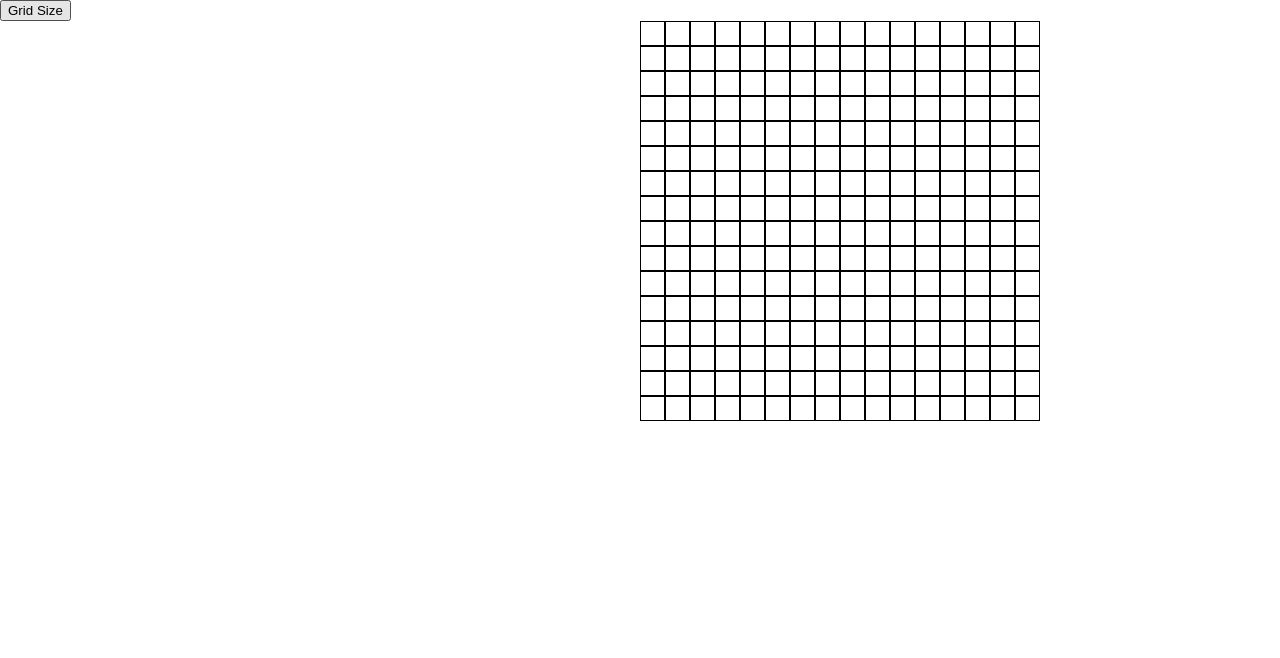
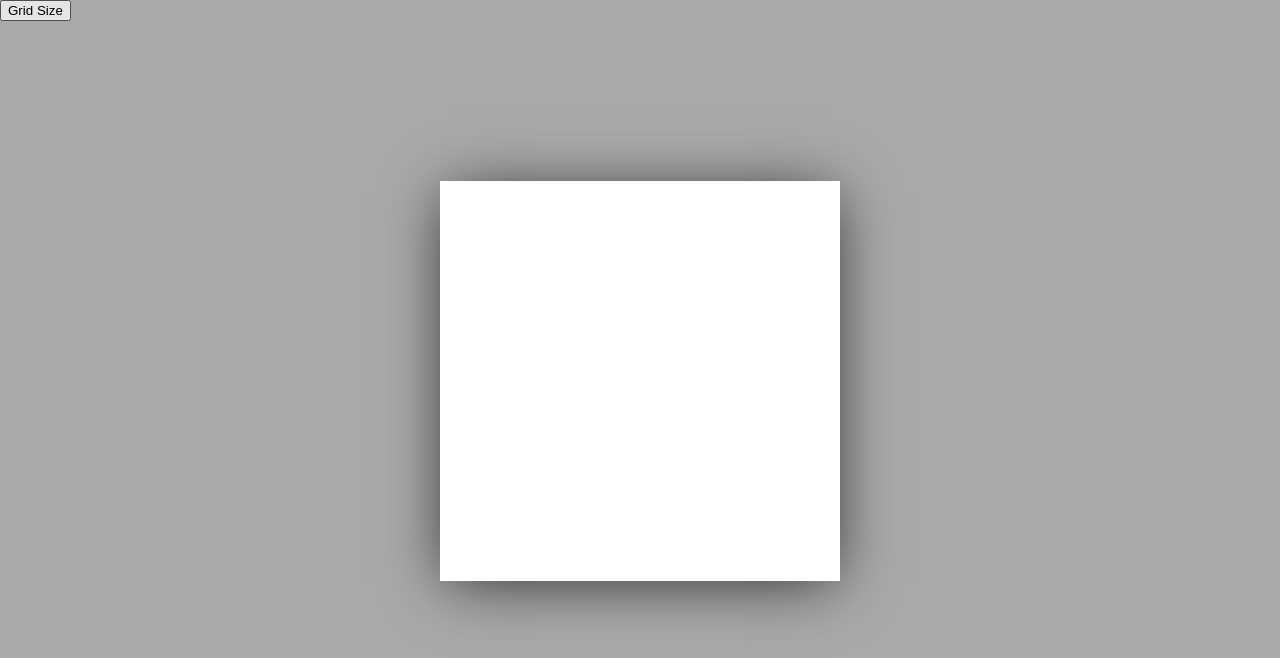
Before and after one commit to stefan-1904/odin-etch-a-sketch, a plain HTML site: page index.html in a window 1280 px wide. Drawn offline with Linux system fonts and the light colour scheme.

Commit message:
Add consistent grid sizing & several CSS attributes to create a more refined look

```diff
--- a/app.js
+++ b/app.js
@@ -1,8 +1,10 @@
 function createGrid(rows, cols) {
     const container = document.getElementById('container');
+
     for (let r = 0; r < rows; r++) {
         const row = document.createElement('div');
         row.classList.add('grid-row');
+
         for (let c = 0; c < cols; c++) {
             const cell = document.createElement('div');
             cell.classList.add('grid-column');
@@ -15,34 +17,34 @@ function createGrid(rows, cols) {
 createGrid(16, 16);
 
 function gridHover() {
-	const cells = document.querySelectorAll('.grid-column');
-	cells.forEach(cell => {
-		cell.addEventListener('mouseover', () => {
-			cell.style.backgroundColor = 'black';
-		});
+    const container = document.getElementById('container');
+
+    container.addEventListener('mouseover', (event) => {
+        if (event.target.classList.contains('grid-column')) {
+            event.target.style.backgroundColor = 'black';
+        }
     });
 }
 
 gridHover();
+
+function removeGrid() {
+    const container = document.getElementById('container');
+    container.innerHTML = '';
+}
 
 function gridButtonPrompt() {
     const gridBtn = document.querySelector('#size-btn');
     gridBtn.addEventListener('click', () => {
         let userInput = prompt('Enter new grid size from 1-64:');
         userInput = parseInt(userInput);
-        if (userInput < 1 || userInput > 64) {
+        if (isNaN(userInput) || userInput < 1 || userInput > 64) {
             alert('Invalid. Choose a number between 1-64');
         } else {
-            gridSize(userInput);
+            removeGrid();
+            createGrid(userInput, userInput);
         }
     });
 }
 
 gridButtonPrompt();
-
-function gridSize(userInput) {
-    let gridCells = document.querySelectorAll('.grid-row', 'grid-column');
-    gridCells.forEach(gridCell => gridCell.remove());
-    createGrid(userInput, userInput);
-	gridHover();
-}
--- a/index.html
+++ b/index.html
@@ -9,6 +9,8 @@
 </head>
 <body>
     <button id="size-btn">Grid Size</button>
-    <div class="grid-container" id="container"></div>
+    <div class="outer-container">
+        <div class="grid-container" id="container"></div>
+    </div>
 </body>
 </html>
--- a/styles.css
+++ b/styles.css
@@ -1,24 +1,38 @@
 body {
-    margin: 0px;
+    background-color: darkgrey;
+    height: 100vh;
+    margin: 0;
+}
+
+.outer-container {
+    display: flex;
+    align-items: center;
+    justify-content: center;
+    margin: 20vh;
 }
 
 .grid-container {
-    margin-left: 50vw;
-    margin-right: 50vw;
+    width: 400px;
+    height: 400px;
+    display: flex;
+    flex-wrap: wrap;
+    box-shadow: 0px 6px 58px -7px rgba(0,0,0,0.75);
+
 }
 
 .grid-row {
     display: flex;
-    flex-direction: row;
-    height: 25px;
-    width: 25px;
+    width: 100%;
 }
 
 .grid-column {
+    flex: 1;
+    background-color: white;
+    /* border: 1px solid black; */
+    aspect-ratio: 1/1;
+}
+
+button {
     display: flex;
-    flex-direction: column;
-    flex: 0 0 auto;
-    border: 1px solid black;
-    height: 23px;
-    width: 23px;
+
 }
```
Lines whose indentation alone changed are shown as unchanged.
